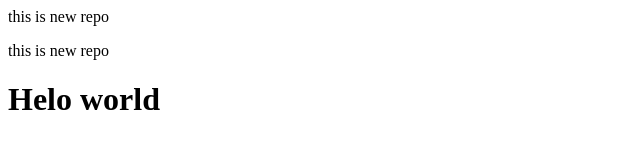
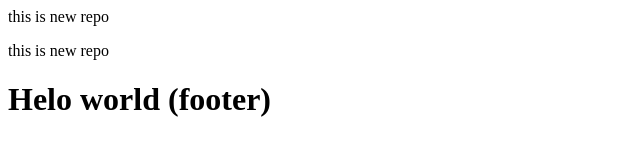
Before and after one commit to YashAI-25/localrepo, a plain HTML site: page index.html in a window 1280 px wide. Shown: the whole page, without its empty margins (0-640 px from the left). Drawn offline with Linux system fonts and the light colour scheme.

Commit message:
backupadte

```diff
--- a/index.html
+++ b/index.html
@@ -1,3 +1,3 @@
 <p>this is new repo</p>
 <p>this is new repo</p>
-<h1>Helo world</h1>
+<h1>Helo world (footer)</h1>
```
